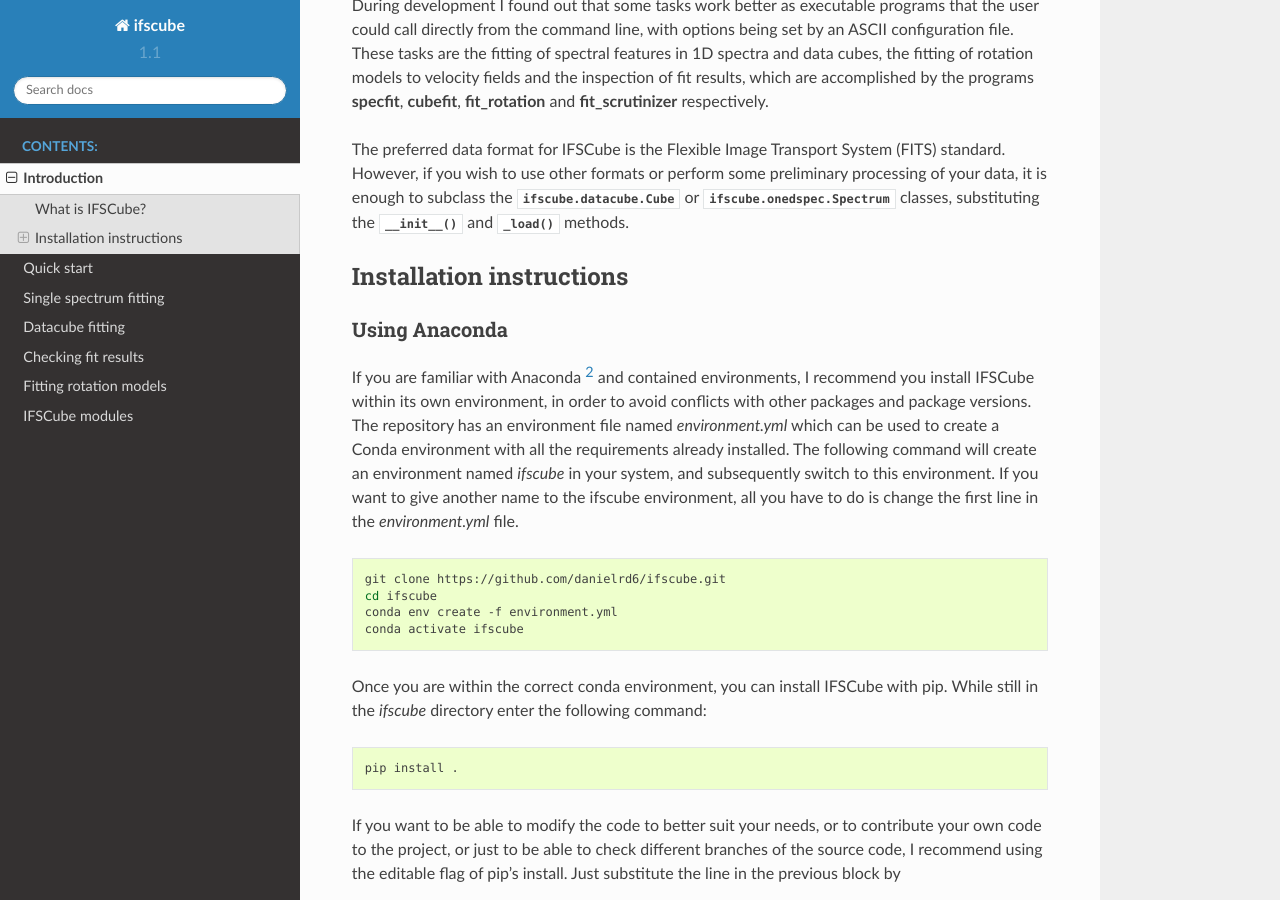
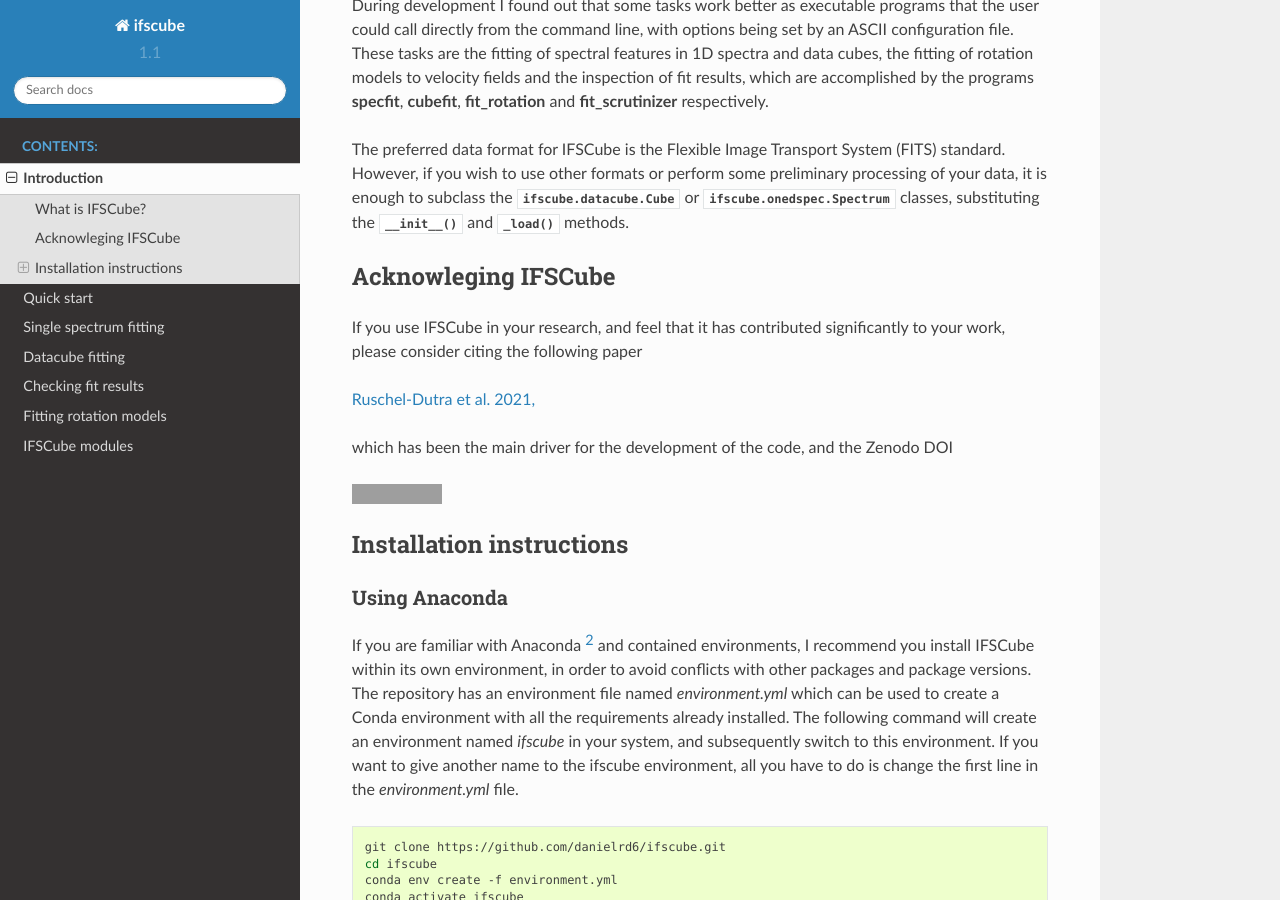
Before and after one commit to danielrd6/ifscube, a Sphinx documentation site: the page built from docs/intro.rst, in a window 1280 px wide and 900 px high, scrolled down 366 px. Built offline with Sphinx 7.4.7 and the Read the Docs theme 2.0.0, drawn with Linux system fonts in a browser that asks for light colours; pages that are not in the unit, such as notebooks, are missing from menus; grey boxes are pictures that could not be loaded.

Commit message:
Added citation information to the docs.

```diff
--- a/docs/intro.rst
+++ b/docs/intro.rst
@@ -23,6 +23,20 @@ The preferred data format for IFSCube is the Flexible Image Transport System (FI
 use other formats or perform some preliminary processing of your data, it is enough to subclass the
 :class:`ifscube.datacube.Cube` or :class:`ifscube.onedspec.Spectrum` classes, substituting the :meth:`__init__`
 and :meth:`_load` methods.
+
+Acknowleging IFSCube
+====================
+
+If you use IFSCube in your research, and feel that it has contributed
+significantly to your work, please consider citing the following paper
+
+`Ruschel-Dutra et al. 2021, <https://ui.adsabs.harvard.edu/abs/2021MNRAS.507...74R/abstract>`_
+
+which has been the main driver for the development of the code,
+and the Zenodo DOI
+
+.. image:: https://zenodo.org/badge/DOI/10.5281/zenodo.4065550.svg
+   :target: https://doi.org/10.5281/zenodo.4065550
 
 Installation instructions
 ==================================================
```
